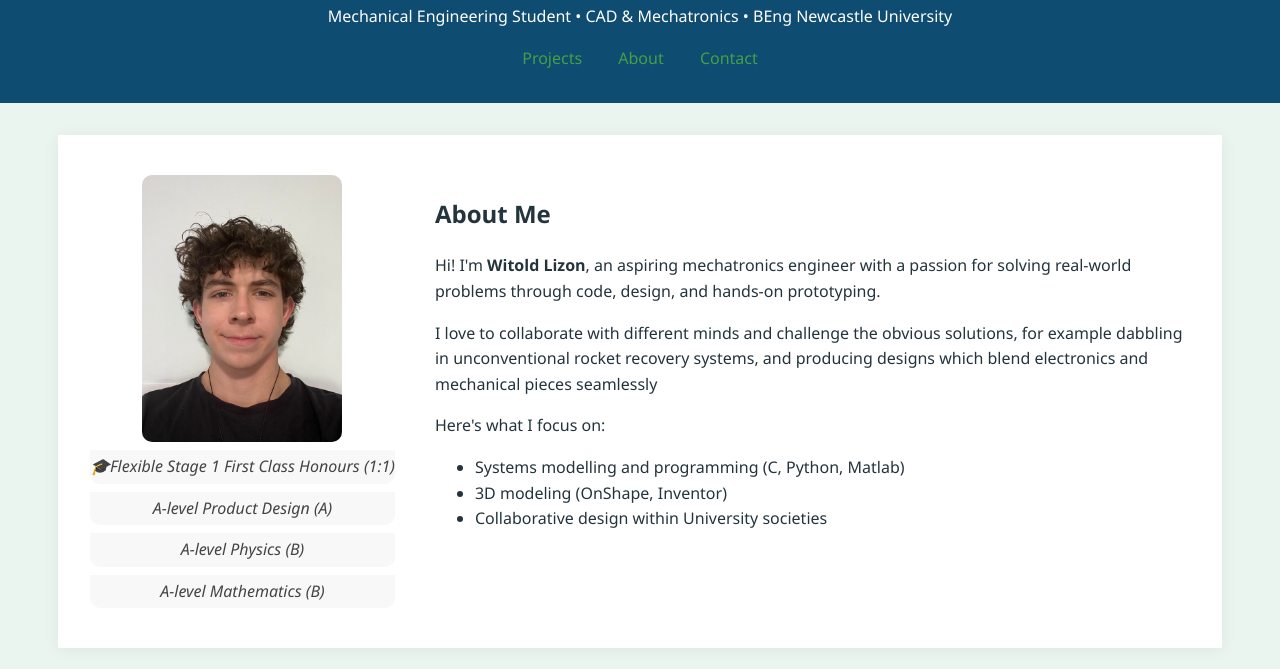
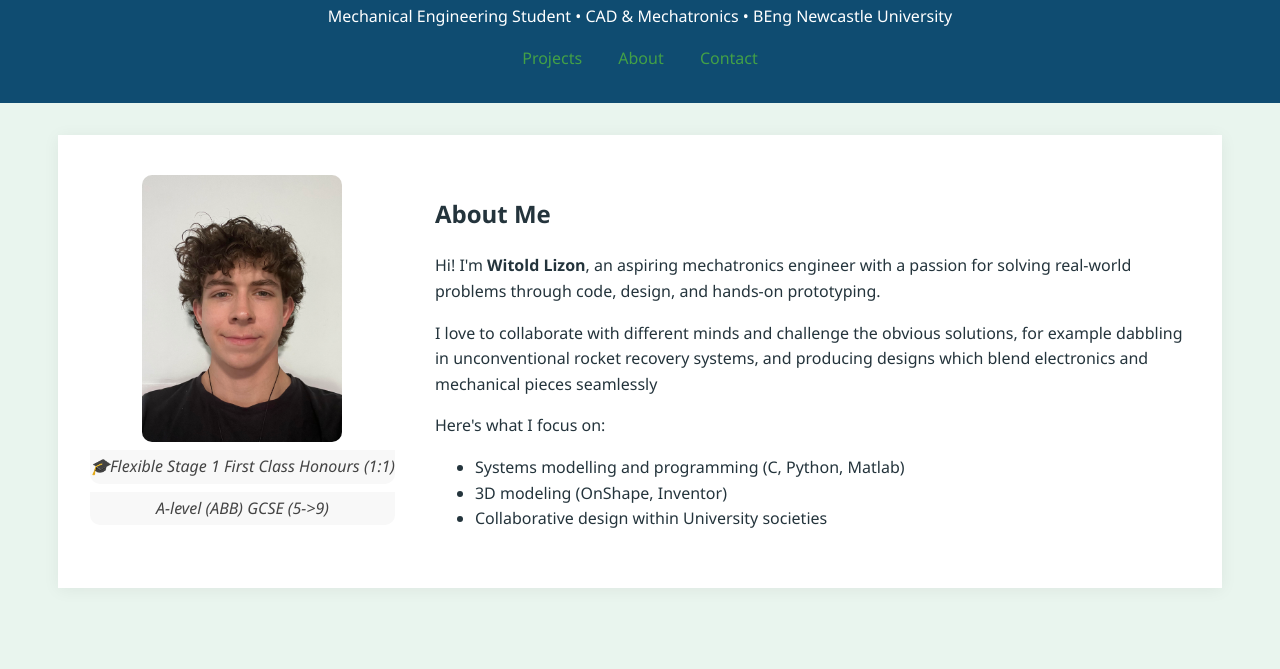
Before and after one commit to WitoldLizon/project_portfolio, a plain HTML site: page index.html in a window 1280 px wide. Shown: the part 122-791 px from the top of the page. Drawn offline with Linux system fonts and the light colour scheme.

Commit message:
Update index.html
Alevels and GCSE

```diff
--- a/index.html
+++ b/index.html
@@ -22,9 +22,7 @@
    <figure class="profile-pic">
     <img src="pfp.jpg" alt="photo of Witold Lizon" style="max-width: 200px; height: auto; border-radius: 10px;">
     <figcaption>🎓Flexible Stage 1 First Class Honours (1:1)</figcaption>
-    <figcaption>A-level Product Design (A)</figcaption>
-    <figcaption>A-level Physics (B)</figcaption>
-    <figcaption>A-level Mathematics (B)</figcaption>
+    <figcaption>A-level (ABB) GCSE (5->9)</figcaption>
 </figure>
 
      <div class="about-text">
```
